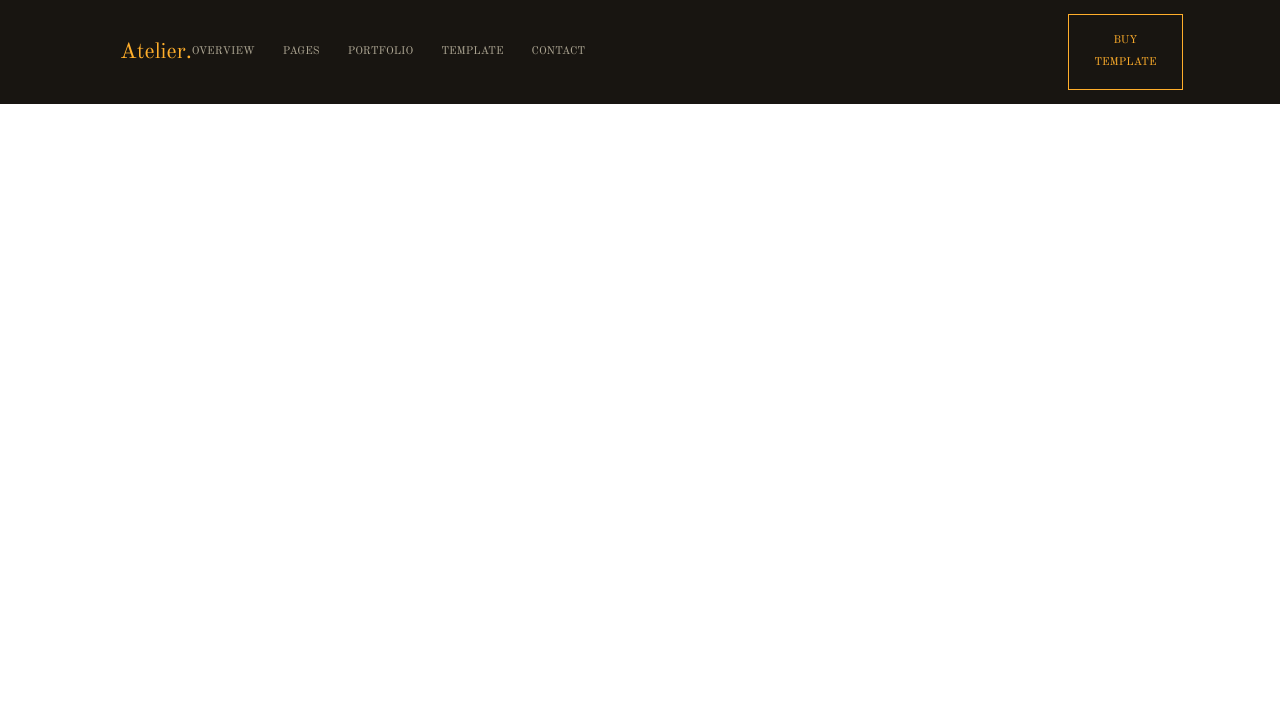
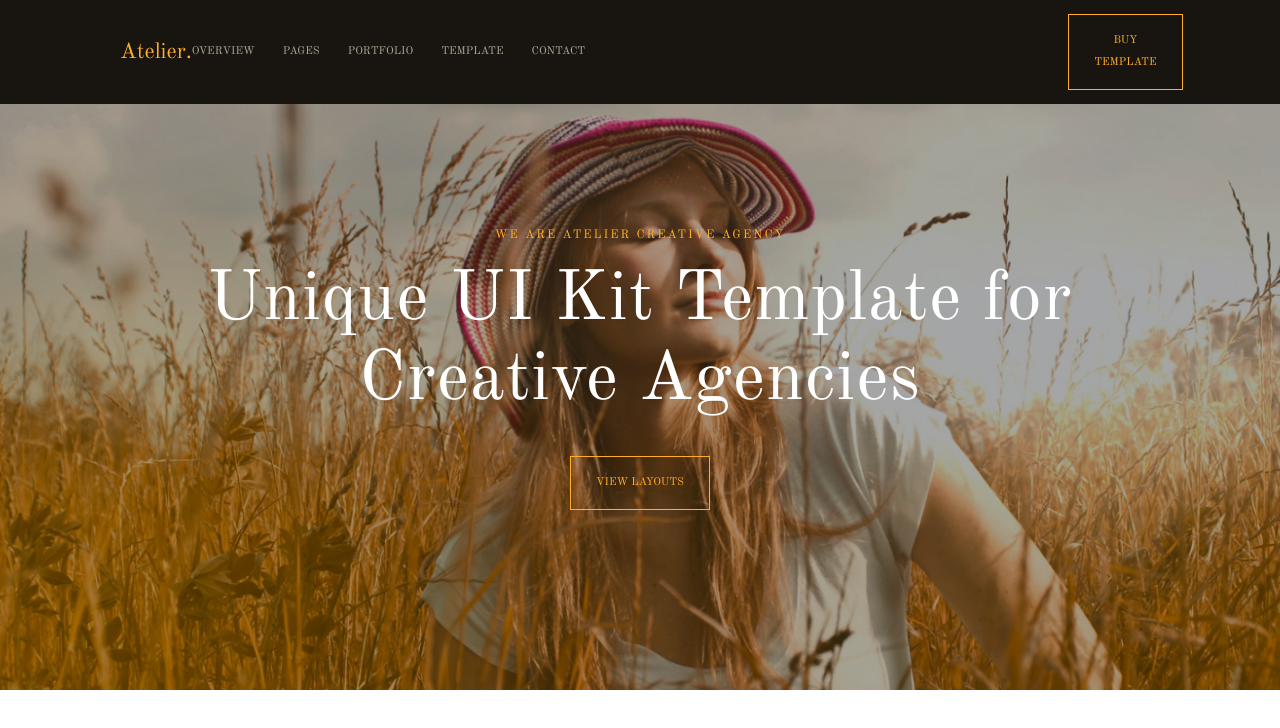
Before and after one commit to yungfuehrer/Atelier, a plain HTML site: page index.html in a window 1280 px wide. Drawn offline with nearby package versions, Linux system fonts and the light colour scheme.

Commit message:
banner part

```diff
--- a/css/style.css
+++ b/css/style.css
@@ -63,7 +63,6 @@ color: #FFAE2B;
   color: #FFAE2B;
 }
 
-
 .btn{
   font-weight: 400;
   font-size: 11px;
@@ -77,9 +76,42 @@ color: #FFAE2B;
   background: transparent;
   transition: 0.3s;
   font-family: inherit;
+  cursor: pointer;
 }
 
 .btn:hover{
   background: #FFAE2B;
   color: #181511;
 }
+
+.banner{
+  padding-bottom: 180px;
+  background: url(../img/banner_bg.png) no-repeat center/cover;
+}
+
+.banner-p{
+  font-weight: 400;
+  font-size: 12px;
+  line-height: 22px;
+  text-align: center;
+  letter-spacing: 2px;
+  text-transform: uppercase;
+  color: #FFAE2B;
+}
+
+.banner-h1{
+  font-weight: 400;
+  font-size: 70px;
+  line-height: 80px;
+  text-align: center;
+  letter-spacing: 1px;
+  color: #FFFFFF;
+  margin: 15px 0 35px;
+}
+
+.banner__wrap{
+  display: flex;
+  flex-direction: column;
+  justify-content: space-between;
+  align-items: center;
+}
--- a/index.html
+++ b/index.html
@@ -22,5 +22,12 @@
             <button class="btn">Buy Template</button>
         </div>
     </header>
+    <section class="banner">
+        <div class="container banner__wrap">
+            <p class="banner-p">WE ARE Atelier Creative Agency</p>
+            <h1 class="banner-h1">Unique UI Kit Template for Creative Agencies</h1>
+            <button class="btn">VIEW LAYOUTS</button>
+        </div>
+    </section>
 </body>
 </html>
```
